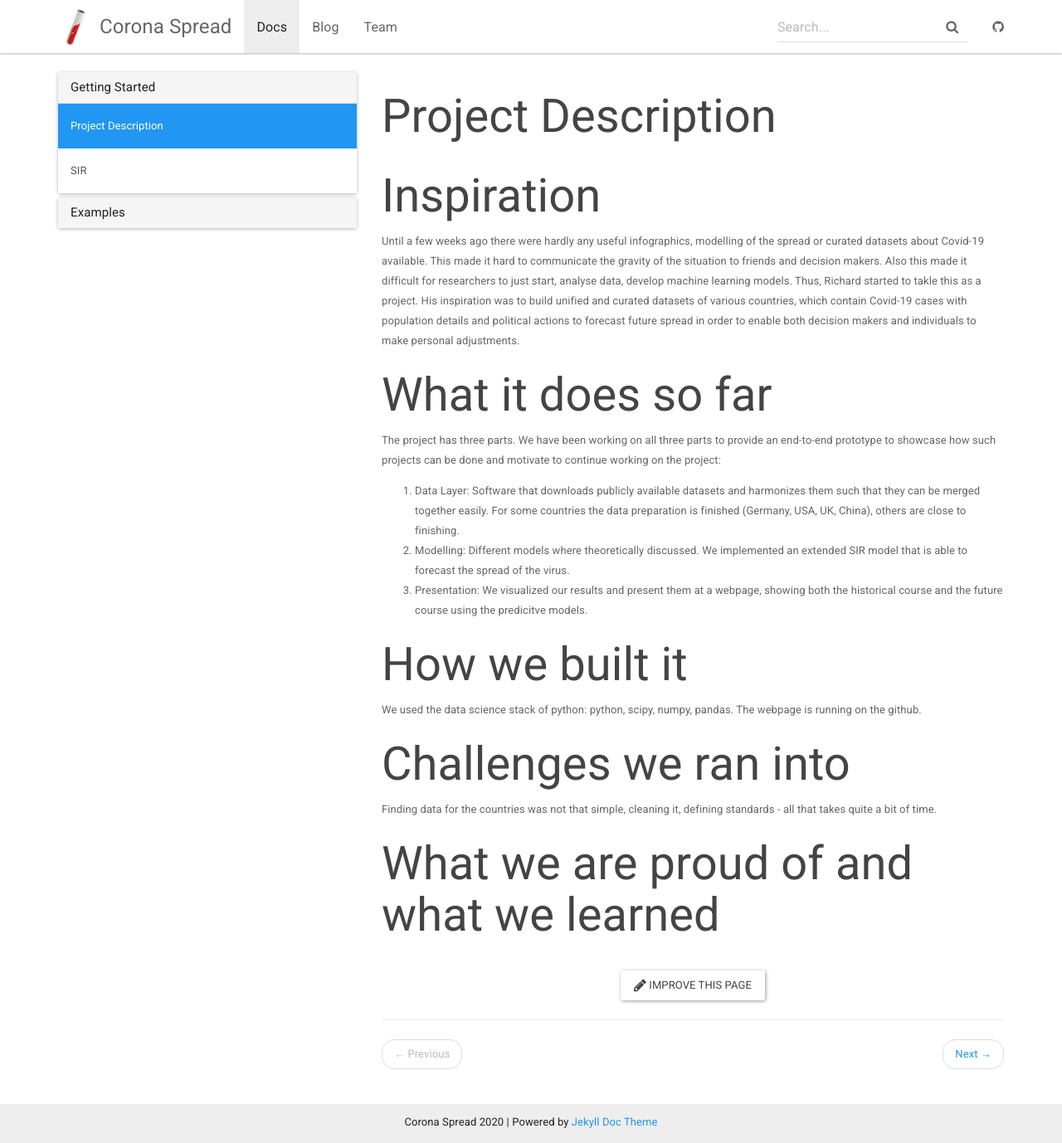
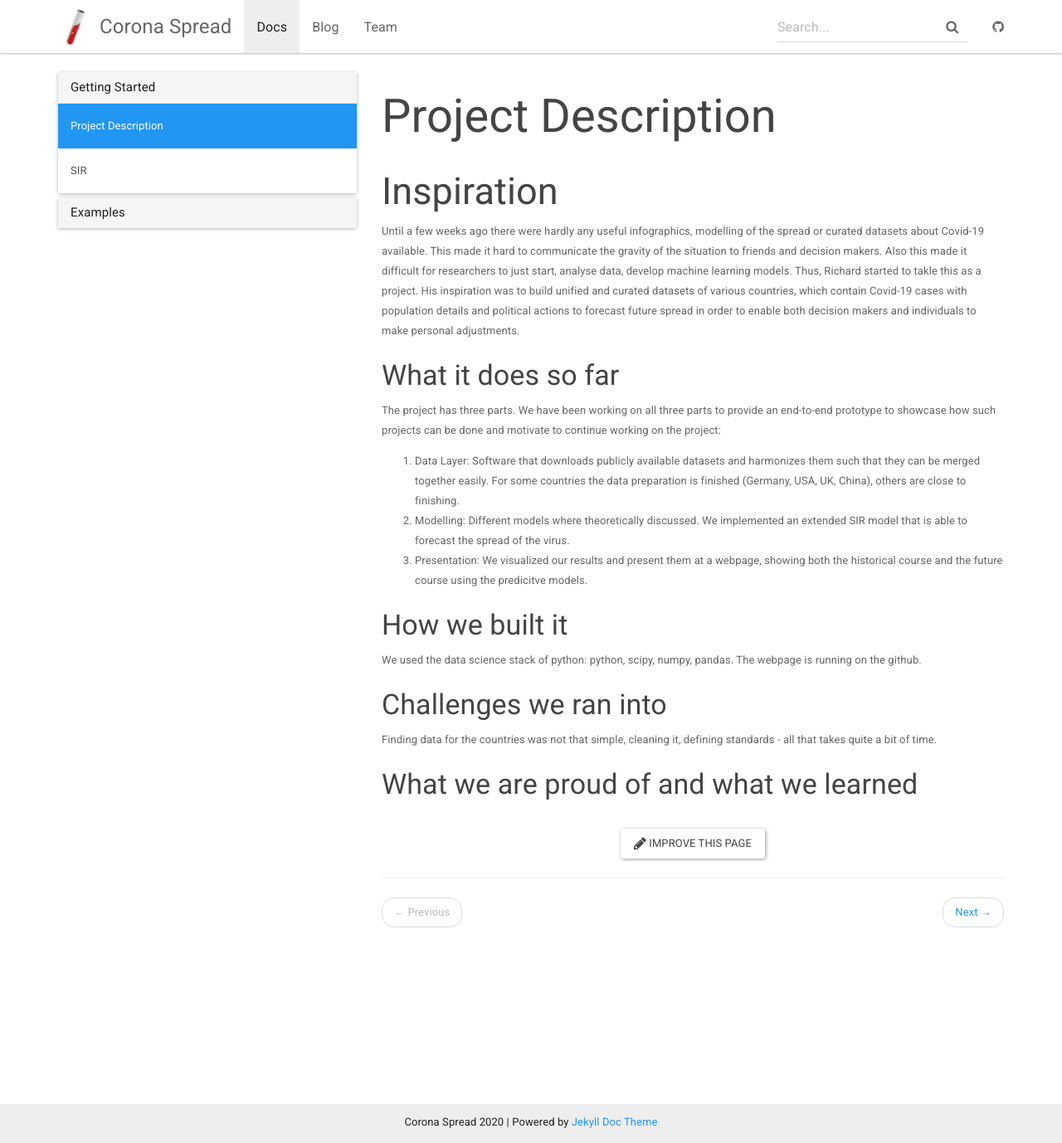
Before and after one commit to coronaspread/coronaspread.github.io, a Jekyll site: the page built from _docs/project.md, in a window 1280 px wide and 1378 px high. Shown: the whole window at 83% size. Built offline with Jekyll 4.4.1, drawn with Linux system fonts in a browser that asks for light colours.

Commit message:
Make headings in descrption smaller

```diff
--- a/_docs/project.md
+++ b/_docs/project.md
@@ -4,11 +4,11 @@ permalink: /docs/project/
 redirect_from: /docs/index.html
 ---
 
-# Inspiration
+## Inspiration
 
 Until a few weeks ago there were hardly any useful infographics, modelling of the spread or curated datasets about Covid-19 available. This made it hard to communicate the gravity of the situation to friends and decision makers. Also this made it difficult for researchers to just start, analyse data, develop machine learning models. Thus, Richard started to takle this as a project. His inspiration was to build unified and curated datasets of various countries, which contain Covid-19 cases with population details and political actions to forecast future spread in order to enable both decision makers and individuals to make personal adjustments.
 
-# What it does so far
+### What it does so far
 
 The project has three parts.
 We have been working on all three parts to provide an end-to-end prototype to showcase how such projects can be done and motivate to continue working on the project:
@@ -17,12 +17,12 @@ We have been working on all three parts to provide an end-to-end prototype to sh
 2. Modelling: Different models where theoretically discussed. We implemented an extended SIR model that is able to forecast the spread of the virus.
 3. Presentation: We visualized our results and present them at a webpage, showing both the historical course and the future course using the predicitve models.
 
-# How we built it
+### How we built it
 
 We used the data science stack of python: python, scipy, numpy, pandas. The webpage is running on the github.
 
-# Challenges we ran into
+### Challenges we ran into
 
 Finding data for the countries was not that simple, cleaning it, defining standards - all that takes quite a bit of time.
 
-# What we are proud of and what we learned
+### What we are proud of and what we learned
```
